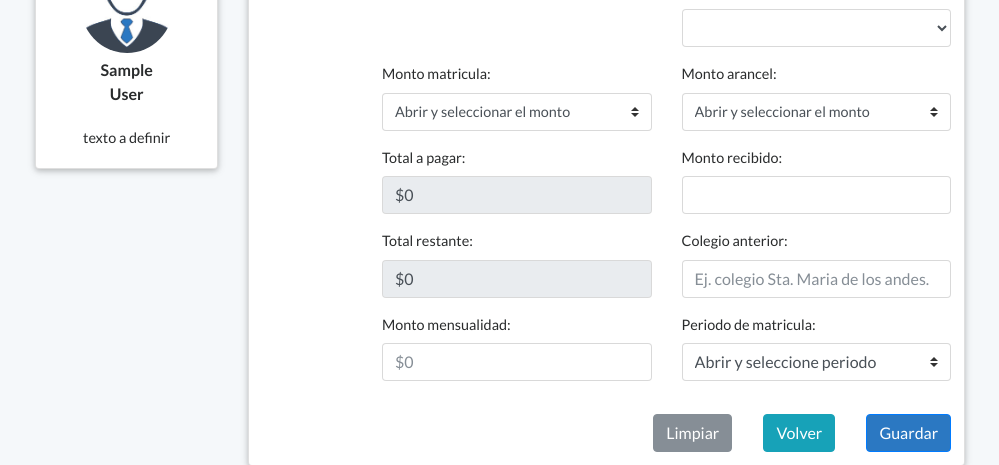
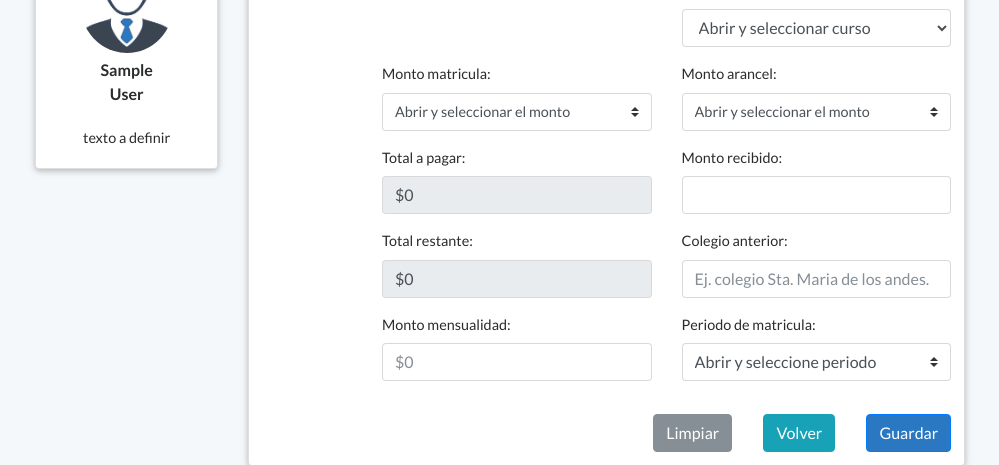
Before and after one commit to Cristoph/ERP_College, a Django app: template templates/ModuleAdmin/admissionenrollment.html in a window 1280 px wide. Shown: the part 188-653 px from the top of the page, without its empty margins (140-1139 px from the left). Run offline with Django 3.2, Linux system fonts and the light colour scheme; the template is opened without the code that fills it, so the values that code supplies are empty; the visitor is signed in with stand-in values (Sample User, id 1); some libraries are stand-ins or nearby versions; some web fonts are replaced.

Commit message:
matricula

```diff
--- a/ModuleAdmin/forms.py
+++ b/ModuleAdmin/forms.py
@@ -95,7 +95,7 @@ class EnrollmentForm(forms.ModelForm):
             'monthly' : forms.TextInput(attrs={'class':'form-control'}),
             'total' : forms.TextInput(attrs={'class':'form-control'}),
             'remaining' : forms.TextInput(attrs={'class':'form-control'}),
-            'grade' : forms.Select(attrs={'class':'form-control'}),
+            'grade' : forms.TextInput(attrs={'class':'form-control'}),
             'period' : forms.Select(attrs={'class':'form-control'}),
             'student' : forms.TextInput(attrs={'class':'form-control'}),
             'payment' : forms.TextInput(attrs={'class':'form-control'}),
--- a/templates/ModuleAdmin/admissionenrollment.html
+++ b/templates/ModuleAdmin/admissionenrollment.html
@@ -52,6 +52,7 @@
                         <div class="col-lg-6 form-group">
                             <label>Curso matriculado:</label>
                             <select name="grade" id="id_grade" class="form-control" style="width: 100%">
+                                <option>Abrir y seleccionar curso</option>
                                 {% for foo in grade %}
 
                                     <option value="{{ foo.id }}">{{ foo.number }}° {{ foo.latter }} - {{ foo.level }}</option>
```
